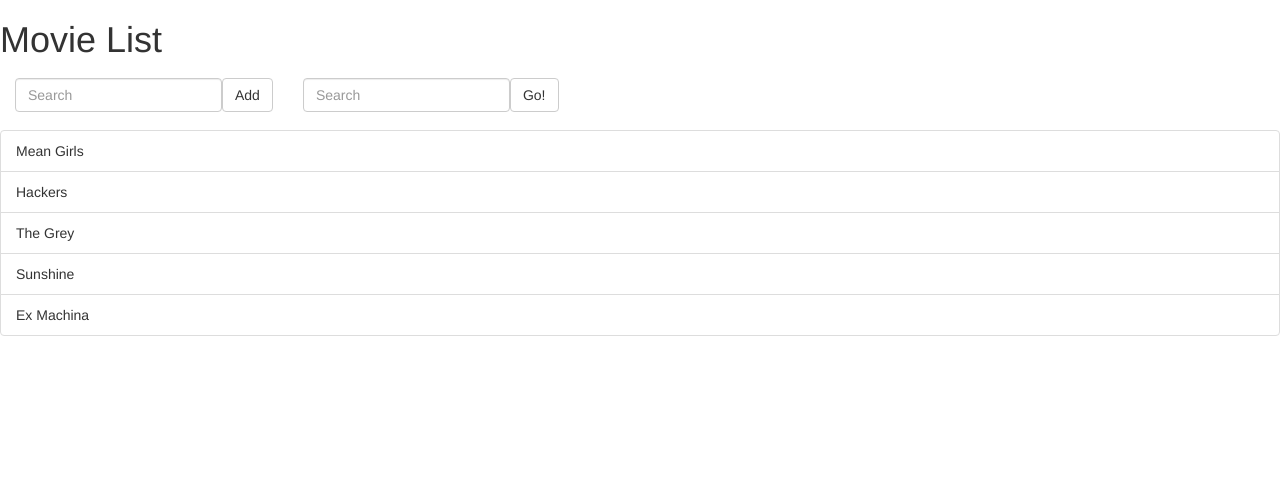
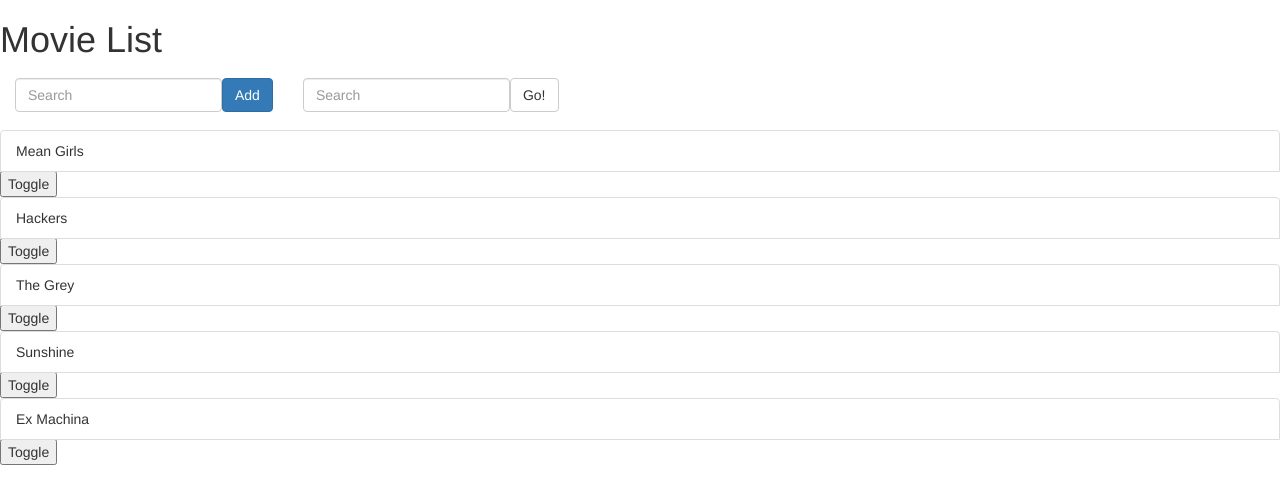
Before and after one commit to maikoo/movielist, a React app: page / in a window 1280 px wide. Shown: the top 504 px of the page. Built offline with nearby package versions, Linux system fonts and the light colour scheme.

Commit message:
adding toggle functionality of level 3

```diff
--- a/src/components/AddMovie.jsx
+++ b/src/components/AddMovie.jsx
@@ -11,7 +11,7 @@ const AddMovie = (props) => (
         >
         </input>
       </div>
-      <button onClick={props.onClick} type="submit" className="btn btn-default">Add</button>
+      <button onClick={props.onClick} type="submit" className="btn btn-primary">Add</button>
     </form>
   </div>
 );
--- a/src/components/Movies.jsx
+++ b/src/components/Movies.jsx
@@ -1,12 +1,11 @@
 import React from "react";
 import MovieListEntry from "./movielistentry.jsx";
 
-var Movies = ({movies, searchterm}) => (
+const Movies = ({movies, searchterm}) => (
 
   <ul className="list-group">
     {movies.map((movie, ind) => {
       if (movie.title.toLowerCase().includes(searchterm.toLowerCase())) {
-        // console.log('something');
         return <MovieListEntry key={ind} movie={movie} />
       }
     })
@@ -14,5 +13,4 @@ var Movies = ({movies, searchterm}) => (
   </ul>
 );
 
-
 export default Movies;
--- a/src/components/movielistentry.jsx
+++ b/src/components/movielistentry.jsx
@@ -1,10 +1,36 @@
 import React from "react";
 
-var MovieListEntry = (props) => (
-  <li className="list-group-item movie-list-entry">
-    {props.movie.title}
-  </li>
+class MovieListEntry extends React.Component {
+  constructor(props) {
+    super(props);
+    this.state = ({
+      watched: false
+    })
+    this.onChange = this.onChange.bind(this);
+  }
+  onChange (e) {
+    this.setState({
+      watched: true
+    })
+    console.log(this.state);
+  }
+  render() {
+    let ele;
+    if (this.state.watched === false) {
+      ele = (<div><li className="list-group-item movie-list-entry">
+        {this.props.movie.title}
 
-);
+      </li>
+        <button onClick={this.onChange}>Toggle</button></div>)
+    }
+
+    return (
+      <div>
+        {ele}
+      </div>
+
+    )
+  }
+}
 
 export default MovieListEntry;
--- a/src/index.jsx
+++ b/src/index.jsx
@@ -28,7 +28,7 @@ class MovieList extends React.Component {
 
   }
   addItem (e) {
-    // e.preventDefault();
+    e.preventDefault();
     let movie = {title: this.state.newItem};
     // let newMovies = [...movies, movie];
     this.setState({
```
